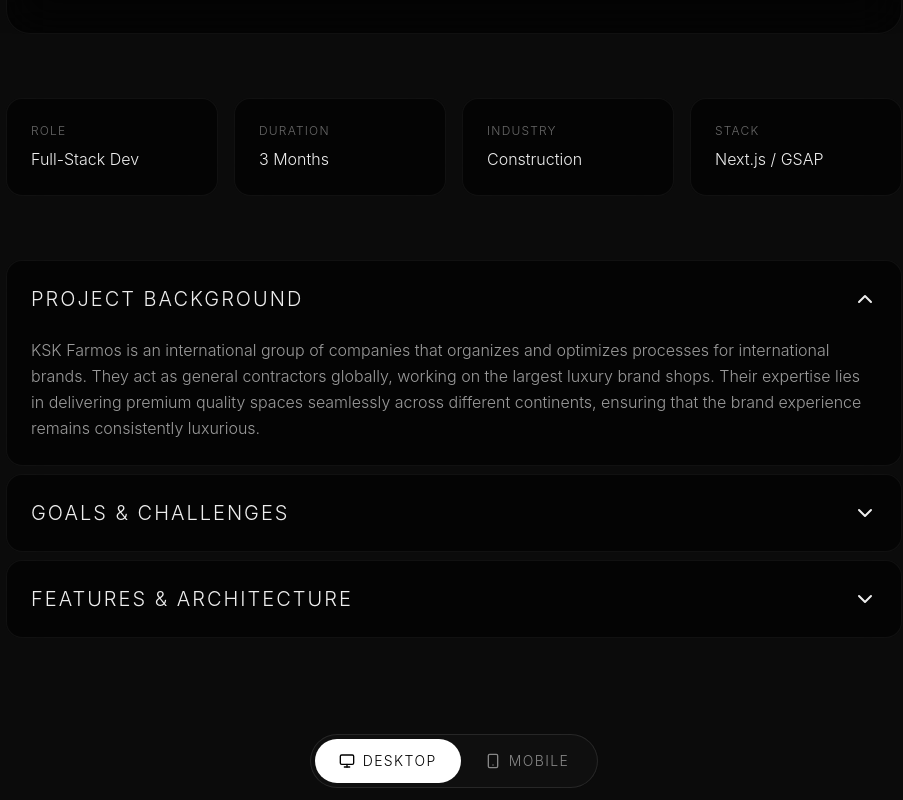
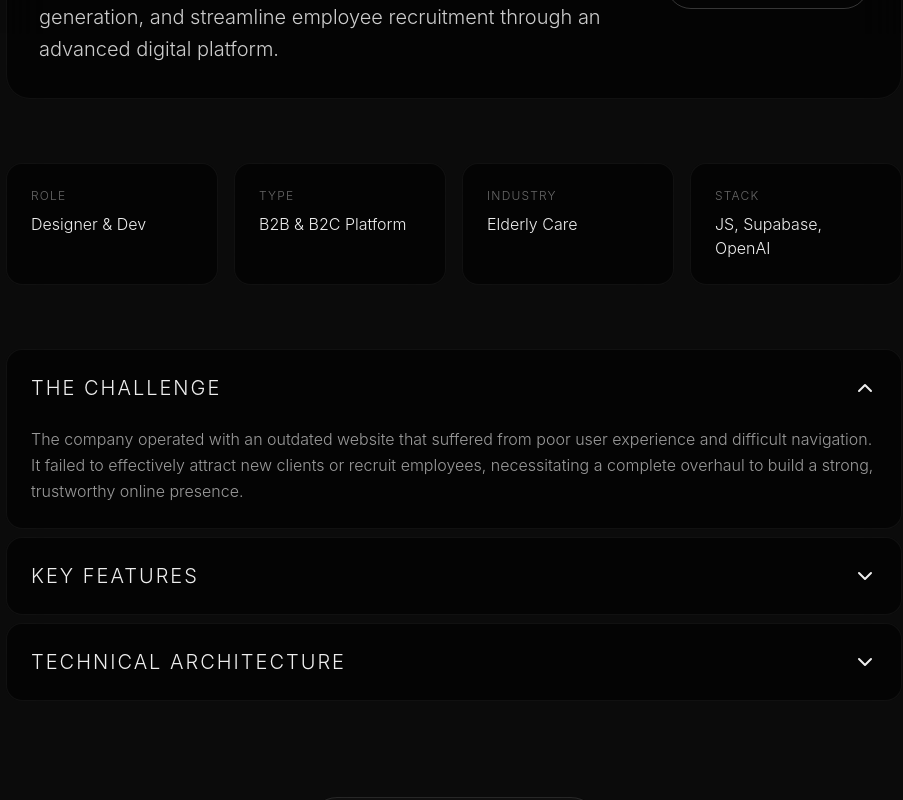
Before and after one commit to skaisstsdev/portfolio, a React (Vite) app: page / in a window 1280 px wide. Shown: the part 2620-3420 px from the top of the page, without its empty margins (186-1089 px from the left). Built offline with nearby package versions, Linux system fonts and the light colour scheme.

Commit message:
Update project text content from documentation

```diff
--- a/src/components/BeautyGlanz.tsx
+++ b/src/components/BeautyGlanz.tsx
@@ -70,15 +70,15 @@
   const sections = [
     {
       title: "Project Background",
-      content: "Beauty Glanz is a high-end beauty salon based in Germany. The founder recognized the need to move beyond traditional phone bookings and Instagram DMs to establish a professional, centralized online presence. The project was initiated to consolidate their brand identity, showcase their premium services, and provide an elegant, frictionless booking experience for their upscale clientele."
+      content: "As a business previously without a website, the primary goal was to create an elegant, trustworthy, and accessible digital platform. The design focuses on a soft visual style and modern presentation to reflect the premium nature of the salon."
     },
     {
-      title: "Goals & Challenges",
-      content: "The main goal was to design a single-page application (SPA) that felt both luxurious and incredibly fast. It needed to serve as a digital storefront and a fully functional appointment management platform. The primary challenge was integrating a complex booking logic—handling different services, durations, staff availability, and immediate confirmation emails—without cluttering the user interface or confusing the client."
+      title: "Booking & Administration",
+      content: "Features a comprehensive online booking system with automated email notifications and calendar management. An intuitive administrative dashboard empowers the salon owner to easily manage appointments, edit content, and oversee operations."
     },
     {
-      title: "Features & Architecture",
-      content: "Developed as a single-page application for seamless, instant transitions without reloads. Features a custom booking system with calendar integration and automated email confirmations. A dedicated Admin Panel was built to allow the owner to easily manage appointments, view client histories, and update services. The UI relies heavily on high-quality imagery and a soft, elegant color palette."
+      title: "Technical Stack",
+      content: "Developed using React, JSX, and Vite for a highly responsive frontend, seamlessly integrated with Supabase for robust database management and EmailJS for reliable customer communications."
     }
   ];
 
@@ -94,7 +94,7 @@
                 Beauty Glanz
               </h2>
               <p className="mt-4 text-white/60 uppercase tracking-widest text-sm md:text-base">
-                Premium Cleaning Service
+                Premium Beauty Salon
               </p>
             </>
           }
@@ -107,7 +107,7 @@
         {/* Project Details & Link */}
         <div className="mt-12 md:mt-24 max-w-4xl mx-auto flex flex-col md:flex-row justify-between items-start md:items-center gap-8 mb-16 bg-black/60 backdrop-blur-xl p-8 rounded-3xl border border-white/5">
           <p className="text-lg md:text-xl font-light leading-relaxed text-white/80 max-w-2xl">
-            A high-end, elegant single-page booking system designed for a beauty salon in Germany with an integrated appointment management platform.
+            A high-end, elegant single-page booking system and administrative platform designed from scratch for a beauty salon in Germany, establishing their first professional online presence to acquire customers and manage appointments.
           </p>
           <a
             href="https://www.beautyglanz.de"
@@ -124,19 +124,19 @@
         <div className="grid grid-cols-2 md:grid-cols-4 gap-4 max-w-4xl mx-auto mb-16">
           <div className="p-6 border border-white/5 rounded-2xl bg-black/60 backdrop-blur-xl">
             <h4 className="text-xs uppercase tracking-widest text-white/40 mb-2">Role</h4>
-            <p className="font-light">Design & Dev</p>
+            <p className="font-light">Designer & Dev</p>
           </div>
           <div className="p-6 border border-white/5 rounded-2xl bg-black/60 backdrop-blur-xl">
-            <h4 className="text-xs uppercase tracking-widest text-white/40 mb-2">Duration</h4>
-            <p className="font-light">1.5 Months</p>
+            <h4 className="text-xs uppercase tracking-widest text-white/40 mb-2">Audience</h4>
+            <p className="font-light">Beauty Customers</p>
           </div>
           <div className="p-6 border border-white/5 rounded-2xl bg-black/60 backdrop-blur-xl">
             <h4 className="text-xs uppercase tracking-widest text-white/40 mb-2">Industry</h4>
-            <p className="font-light">Beauty / Wellness</p>
+            <p className="font-light">Beauty Salon</p>
           </div>
           <div className="p-6 border border-white/5 rounded-2xl bg-black/60 backdrop-blur-xl">
             <h4 className="text-xs uppercase tracking-widest text-white/40 mb-2">Stack</h4>
-            <p className="font-light">React / Tailwind</p>
+            <p className="font-light">React, Supabase</p>
           </div>
         </div>
 
--- a/src/components/KSKFarmos.tsx
+++ b/src/components/KSKFarmos.tsx
@@ -79,16 +79,16 @@
 
   const sections = [
     {
-      title: "Project Background",
-      content: "KSK Farmos is an international group of companies that organizes and optimizes processes for international brands. They act as general contractors globally, working on the largest luxury brand shops. Their expertise lies in delivering premium quality spaces seamlessly across different continents, ensuring that the brand experience remains consistently luxurious."
+      title: "The Challenge",
+      content: "The company operated with an outdated website that suffered from poor user experience and difficult navigation. It failed to effectively attract new clients or recruit employees, necessitating a complete overhaul to build a strong, trustworthy online presence."
     },
     {
-      title: "Goals & Challenges",
-      content: "The primary goal was to create a digital presence that matched the scale and luxury of their physical projects. KSK Farmos needed a website that could serve as a global portfolio, showcasing their high-end general contracting work while detailing their optimized international processes. The challenge was organizing their extensive portfolio and service offerings into a clean, modern interface that communicates reliability and elite craftsmanship."
+      title: "Key Features",
+      content: "The new platform includes an Administrative Dashboard for HR to manage the recruitment workflow (accept/reject candidates), a custom AI Assistant trained on company data to answer queries in 10 languages, and seamless multilingual support."
     },
     {
-      title: "Features & Architecture",
-      content: "The platform is built around a heavy visual experience, utilizing large, crisp imagery of their finished projects. The architecture supports multi-language capabilities given their global presence. A custom CMS was developed to allow their team to easily upload new project showcases and case studies. Advanced filtering systems allow prospective clients to browse projects by region, brand, or scale, making the vast portfolio easily navigable."
+      title: "Technical Architecture",
+      content: "Built using a robust stack featuring HTML/CSS/JS on the frontend, powered by Supabase for database operations, the OpenAI API for the intelligent assistant, and EmailJS for automated notifications."
     }
   ];
 
@@ -104,7 +104,7 @@
                 KSK Farmos
               </h2>
               <p className="mt-4 text-white/60 uppercase tracking-widest text-sm md:text-base">
-                International General Contracting
+                Elderly Care Services
               </p>
             </>
           }
@@ -117,7 +117,7 @@
         {/* Project Details & Link */}
         <div className="mt-12 md:mt-24 max-w-4xl mx-auto flex flex-col md:flex-row justify-between items-start md:items-center gap-8 mb-16 bg-black/60 backdrop-blur-xl p-8 rounded-3xl border border-white/5">
           <p className="text-lg md:text-xl font-light leading-relaxed text-white/80 max-w-2xl">
-            A comprehensive digital platform for a global general contractor specializing in luxury retail spaces and international brand optimization.
+            A complete digital transformation for a German elderly care provider with over 13 years of history. The project involved a full redesign to establish a modern visual identity, improve lead generation, and streamline employee recruitment through an advanced digital platform.
           </p>
           <a
             href="https://www.ksk-farmos.de"
@@ -134,19 +134,19 @@
         <div className="grid grid-cols-2 md:grid-cols-4 gap-4 max-w-4xl mx-auto mb-16">
           <div className="p-6 border border-white/5 rounded-2xl bg-black/60 backdrop-blur-xl">
             <h4 className="text-xs uppercase tracking-widest text-white/40 mb-2">Role</h4>
-            <p className="font-light">Full-Stack Dev</p>
+            <p className="font-light">Designer & Dev</p>
           </div>
           <div className="p-6 border border-white/5 rounded-2xl bg-black/60 backdrop-blur-xl">
-            <h4 className="text-xs uppercase tracking-widest text-white/40 mb-2">Duration</h4>
-            <p className="font-light">3 Months</p>
+            <h4 className="text-xs uppercase tracking-widest text-white/40 mb-2">Type</h4>
+            <p className="font-light">B2B & B2C Platform</p>
           </div>
           <div className="p-6 border border-white/5 rounded-2xl bg-black/60 backdrop-blur-xl">
             <h4 className="text-xs uppercase tracking-widest text-white/40 mb-2">Industry</h4>
-            <p className="font-light">Construction</p>
+            <p className="font-light">Elderly Care</p>
           </div>
           <div className="p-6 border border-white/5 rounded-2xl bg-black/60 backdrop-blur-xl">
             <h4 className="text-xs uppercase tracking-widest text-white/40 mb-2">Stack</h4>
-            <p className="font-light">Next.js / GSAP</p>
+            <p className="font-light">JS, Supabase, OpenAI</p>
           </div>
         </div>
 
--- a/src/components/MatchaMatcha.tsx
+++ b/src/components/MatchaMatcha.tsx
@@ -72,16 +72,16 @@
 
   const sections = [
     {
-      title: "Project Background",
-      content: "Matcha Matcha is a specialty cafe chain in Germany with a focus on high-quality, authentic Japanese matcha beverages. They needed a fresh, energetic online platform to showcase their modern menu and highlight their multiple physical locations. The brand blends traditional Japanese tea culture with modern, fast-paced European cafe aesthetics."
+      title: "Design & Vision",
+      content: "Built entirely from scratch with a mobile-first approach, the project focuses on presenting the brand identity and menu through a striking, highly interactive visual experience that demonstrates cutting-edge web design capabilities."
     },
     {
-      title: "Goals & Challenges",
-      content: "The objective was to create a highly visual, fast, and responsive website that accurately reflects the vibrant, green aesthetic of the brand. A major challenge was ensuring that the menu was highly readable and appetizing on mobile devices, as their primary audience consists of on-the-go professionals and students checking the menu from their phones."
+      title: "Interactive Features",
+      content: "The single-page architecture incorporates custom visual experiences and interactive animations to engage users, providing a seamless flow through the brand story, product information, and menu variations."
     },
     {
-      title: "Features & Architecture",
-      content: "Built using modern web technologies to ensure lightning-fast load times. The UI incorporates subtle micro-interactions and scroll animations that make exploring the menu an engaging experience. A dynamic location finder was implemented, and the entire architecture is heavily optimized for SEO and mobile responsiveness."
+      title: "Advanced Technologies",
+      content: "The frontend leverages React and Vite, enriched with sophisticated animations powered by GSAP and React Spring. Custom 3D elements are seamlessly integrated using React Three Fiber and Three.js, alongside an i18n localization system."
     }
   ];
 
@@ -97,7 +97,7 @@
                 Matcha Matcha
               </h2>
               <p className="mt-4 text-white/60 uppercase tracking-widest text-sm md:text-base">
-                E-Commerce Store
+                Specialty Cafe Concept
               </p>
             </>
           }
@@ -110,7 +110,7 @@
         {/* Project Details & Link */}
         <div className="mt-12 md:mt-24 max-w-4xl mx-auto flex flex-col md:flex-row justify-between items-start md:items-center gap-8 mb-16 bg-black/60 backdrop-blur-xl p-8 rounded-3xl border border-white/5">
           <p className="text-lg md:text-xl font-light leading-relaxed text-white/80 max-w-2xl">
-            A vibrant, highly visual online platform designed for a modern specialty matcha cafe chain in Germany.
+            A vibrant, independent concept project created for an existing food and beverage brand in Germany. The platform is designed to showcase strong branding, modern aesthetics, and highly interactive visual experiences.
           </p>
           <a
             href="https://www.matchamatcha.site"
@@ -127,19 +127,19 @@
         <div className="grid grid-cols-2 md:grid-cols-4 gap-4 max-w-4xl mx-auto mb-16">
           <div className="p-6 border border-white/5 rounded-2xl bg-black/60 backdrop-blur-xl">
             <h4 className="text-xs uppercase tracking-widest text-white/40 mb-2">Role</h4>
-            <p className="font-light">Design & Dev</p>
+            <p className="font-light">Designer & Dev</p>
           </div>
           <div className="p-6 border border-white/5 rounded-2xl bg-black/60 backdrop-blur-xl">
-            <h4 className="text-xs uppercase tracking-widest text-white/40 mb-2">Duration</h4>
-            <p className="font-light">2 Months</p>
+            <h4 className="text-xs uppercase tracking-widest text-white/40 mb-2">Type</h4>
+            <p className="font-light">Concept Project</p>
           </div>
           <div className="p-6 border border-white/5 rounded-2xl bg-black/60 backdrop-blur-xl">
             <h4 className="text-xs uppercase tracking-widest text-white/40 mb-2">Industry</h4>
-            <p className="font-light">F&B / Hospitality</p>
+            <p className="font-light">Food & Beverage</p>
           </div>
           <div className="p-6 border border-white/5 rounded-2xl bg-black/60 backdrop-blur-xl">
             <h4 className="text-xs uppercase tracking-widest text-white/40 mb-2">Stack</h4>
-            <p className="font-light">React / Tailwind</p>
+            <p className="font-light">React, GSAP, Three.js</p>
           </div>
         </div>
 
```
